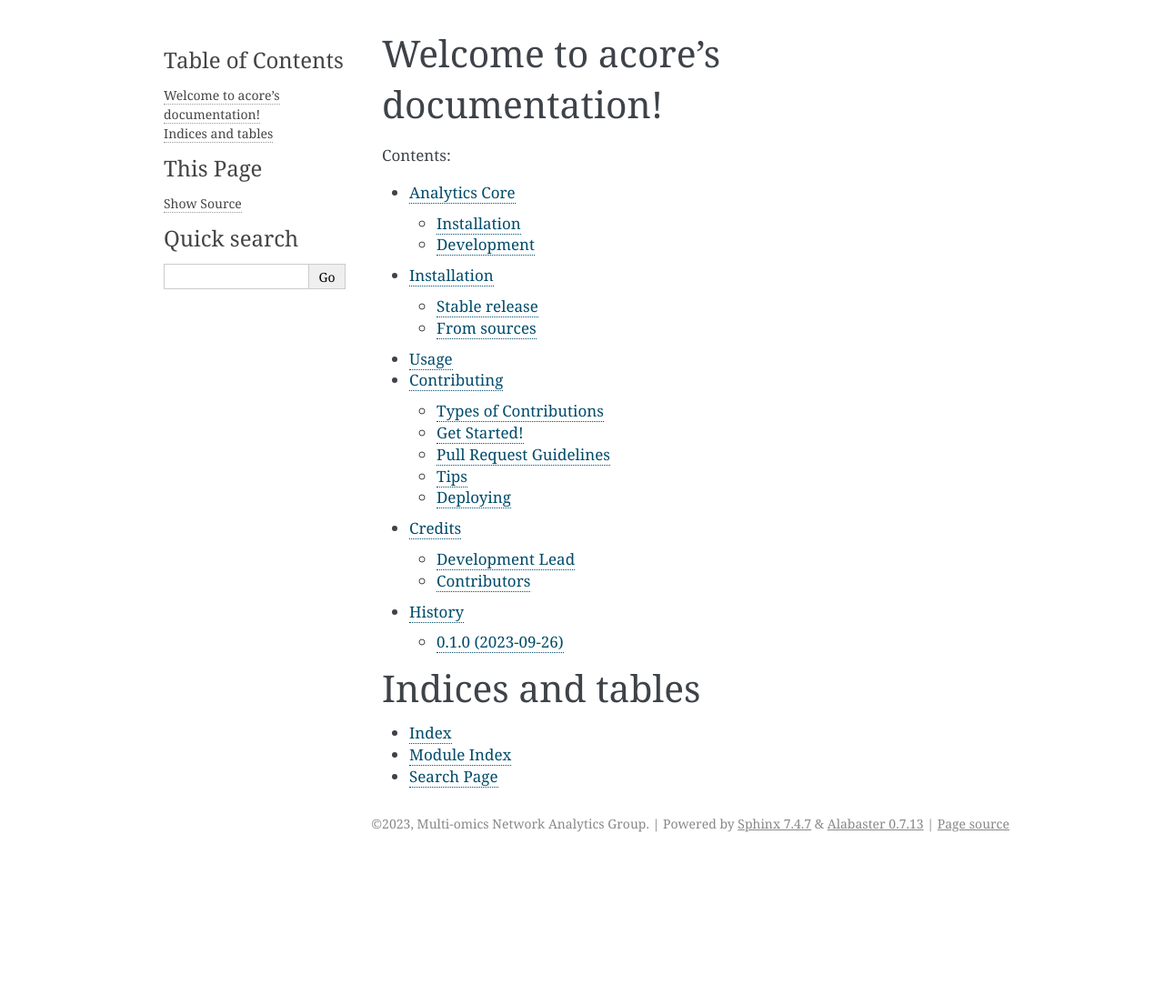
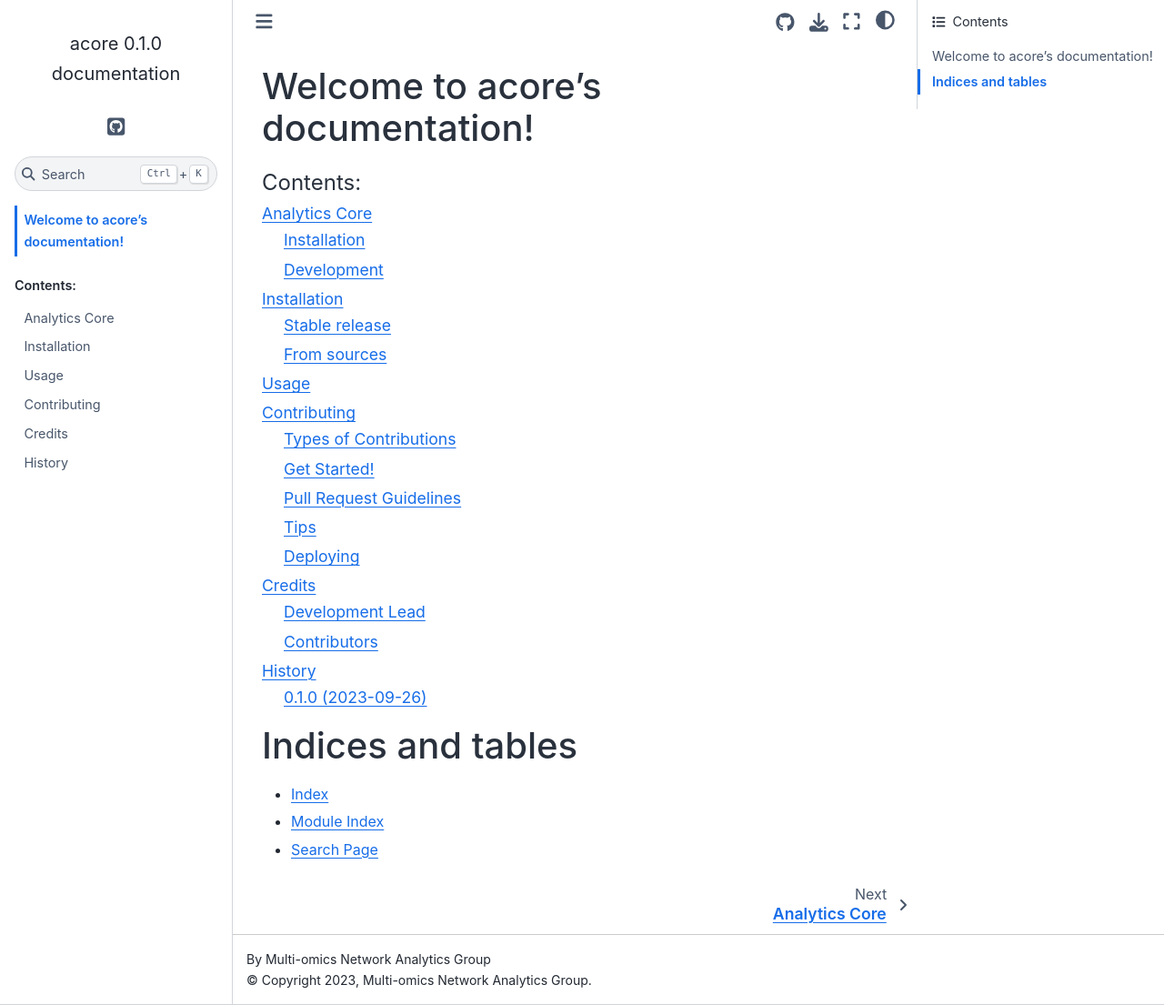
Before and after one commit to Multiomics-Analytics-Group/acore, a Sphinx documentation site: the page built from docs/index.rst, in a window 1280 px wide and 1105 px high. Shown: the whole window at 91% size. Built offline with Sphinx 7.4.7 and the Sphinx Book theme 1.1.4, drawn with Linux system fonts in a browser that asks for light colours; formulas are drawn with MathJax 3; pages that are not in the unit, such as notebooks, are missing from menus.

Commit message:
:art: switch theme

```diff
--- a/docs/conf.py
+++ b/docs/conf.py
@@ -84,19 +84,33 @@ todo_include_todos = False
 
 # The theme to use for HTML and HTML Help pages.  See the documentation for
 # a list of builtin themes.
-#
-html_theme = 'alabaster'
-
-# Theme options are theme-specific and customize the look and feel of a
-# theme further.  For a list of options available for each theme, see the
-# documentation.
-#
-# html_theme_options = {}
-
+# See:
+# https://github.com/executablebooks/MyST-NB/blob/master/docs/conf.py
+# html_title = ""
+html_theme = "sphinx_book_theme"
+# html_logo = "_static/logo-wide.svg"
+# html_favicon = "_static/logo-square.svg"
+html_theme_options = {
+    "github_url": "https://github.com/Multiomics-Analytics-Group/acore/",
+    "repository_url": "https://github.com/Multiomics-Analytics-Group/acore/",
+    "repository_branch": "main",
+    "home_page_in_toc": True,
+    "path_to_docs": "docs",
+    "show_navbar_depth": 1,
+    "use_edit_page_button": True,
+    "use_repository_button": True,
+    "use_download_button": True,
+    "launch_buttons": {
+        "colab_url": "https://colab.research.google.com"
+        #     "binderhub_url": "https://mybinder.org",
+        #     "notebook_interface": "jupyterlab",
+    },
+    "navigation_with_keys": False,
+}
 # Add any paths that contain custom static files (such as style sheets) here,
 # relative to this directory. They are copied after the builtin static files,
 # so a file named "default.css" will overwrite the builtin "default.css".
-html_static_path = ['_static']
+# html_static_path = ['_static']
 
 
 # -- Options for HTMLHelp output ---------------------------------------
```
